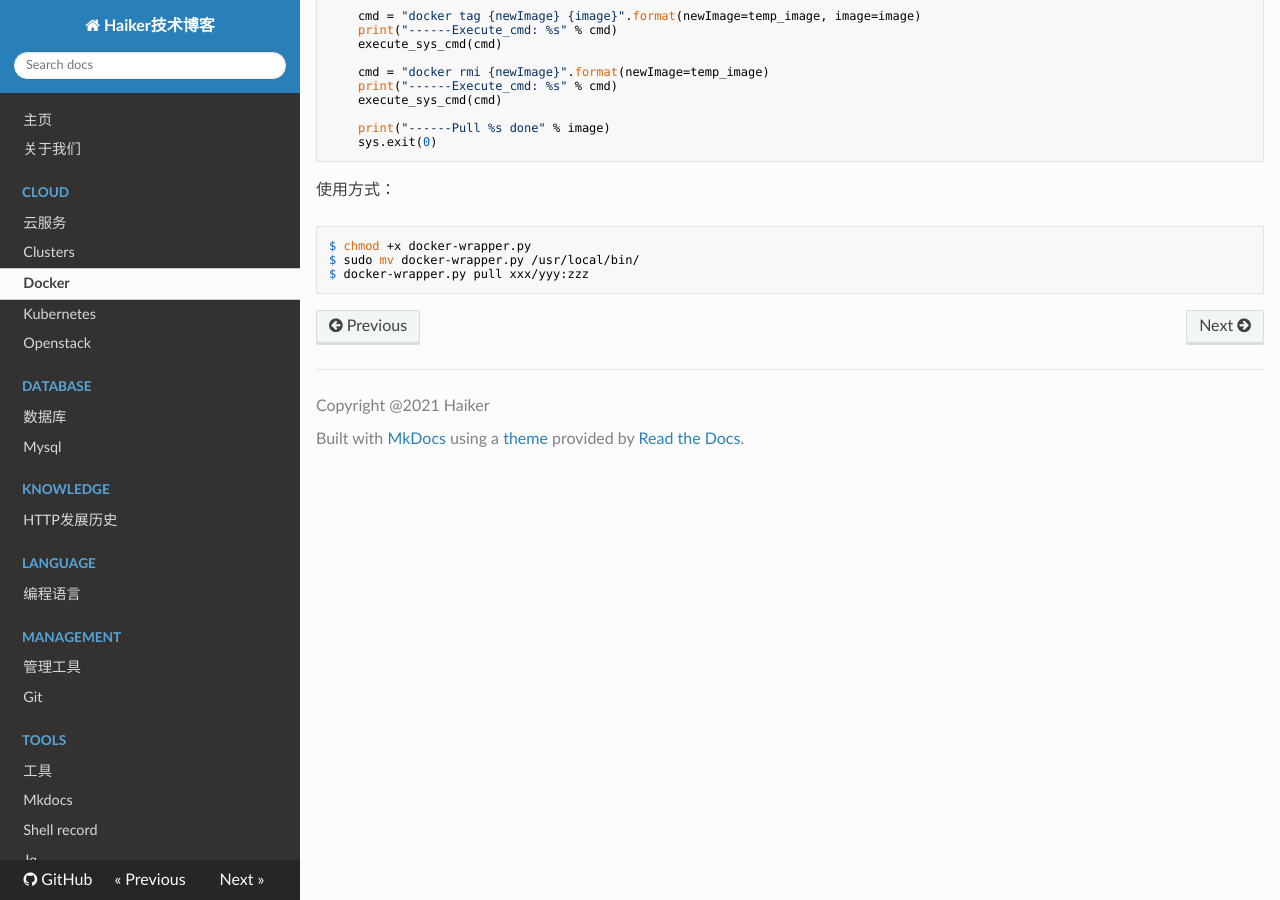
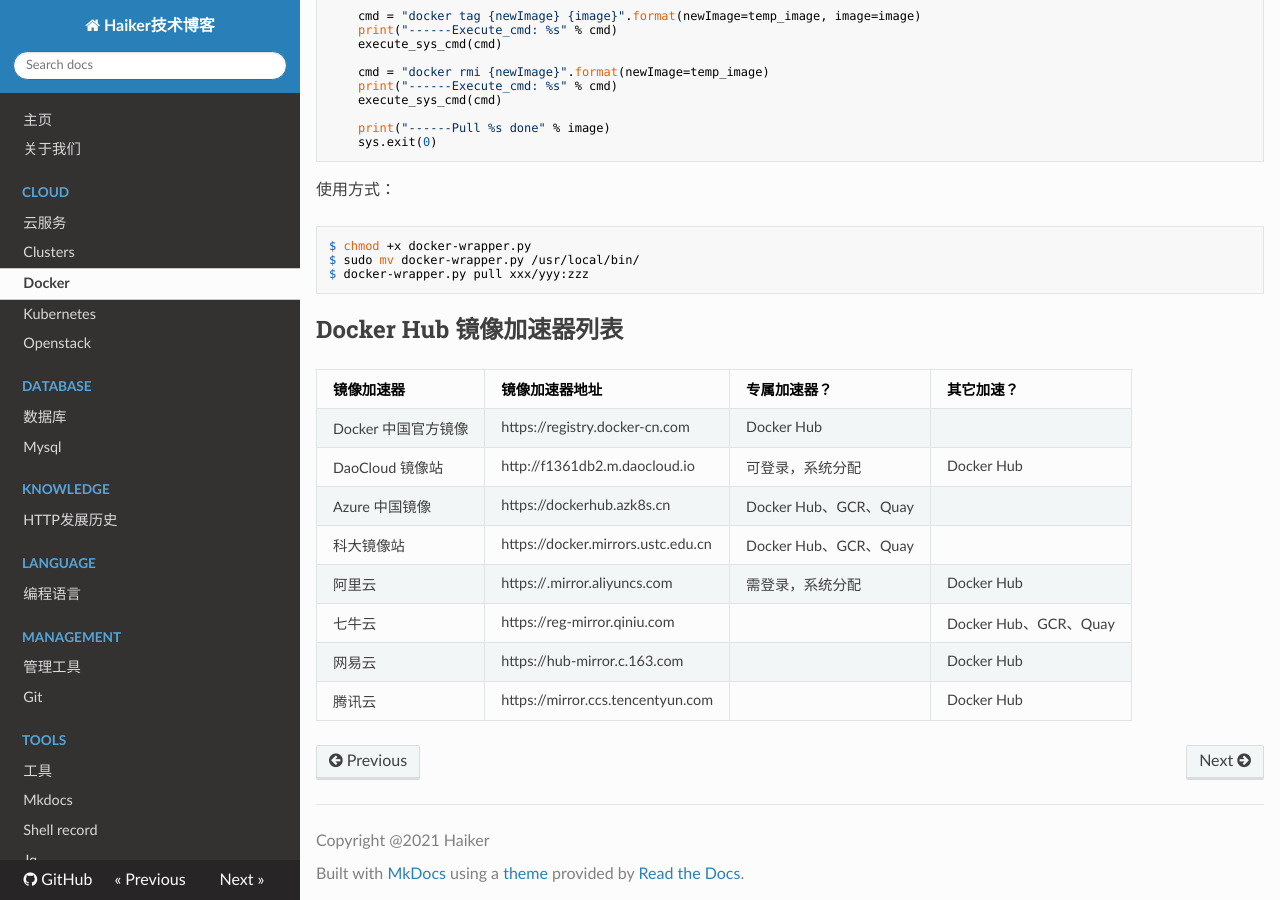
Before and after one commit to ihaiker/ni.renzhen.la, an MkDocs documentation site: the page built from docs/cloud/docker/image_pull.md, in a window 1280 px wide and 900 px high, scrolled down 5066 px. Built offline with MkDocs 1.6.1, drawn with Linux system fonts in a browser that asks for light colours; nearby versions of some CDN libraries.

Commit message:
docker images

````diff
--- a/docs/cloud/docker/image pull.md
+++ b/docs/cloud/docker/image_pull.md
@@ -291,3 +291,19 @@
 $ sudo mv docker-wrapper.py /usr/local/bin/
 $ docker-wrapper.py pull xxx/yyy:zzz
 ```
+
+
+
+
+## Docker Hub 镜像加速器列表
+
+|镜像加速器|镜像加速器地址|专属加速器？|其它加速？|
+|:---|---|---|---|
+|Docker 中国官方镜像|https://registry.docker-cn.com|Docker Hub||
+|DaoCloud 镜像站|http://f1361db2.m.daocloud.io|可登录，系统分配|Docker Hub|
+|Azure 中国镜像|https://dockerhub.azk8s.cn|Docker Hub、GCR、Quay||
+|科大镜像站|https://docker.mirrors.ustc.edu.cn|Docker Hub、GCR、Quay||
+|阿里云|https://<your_code>.mirror.aliyuncs.com|需登录，系统分配|Docker Hub|
+|七牛云|https://reg-mirror.qiniu.com||Docker Hub、GCR、Quay|
+|网易云|https://hub-mirror.c.163.com||Docker Hub|
+|腾讯云|https://mirror.ccs.tencentyun.com||Docker Hub|
````
